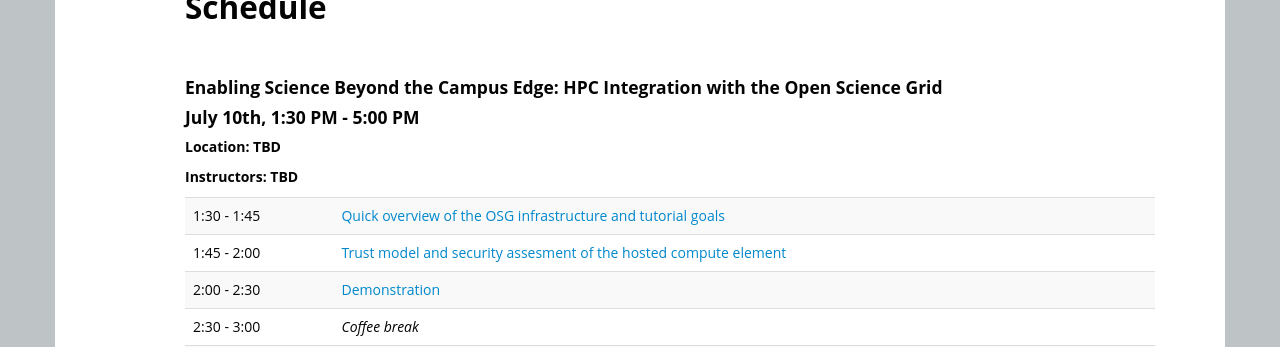
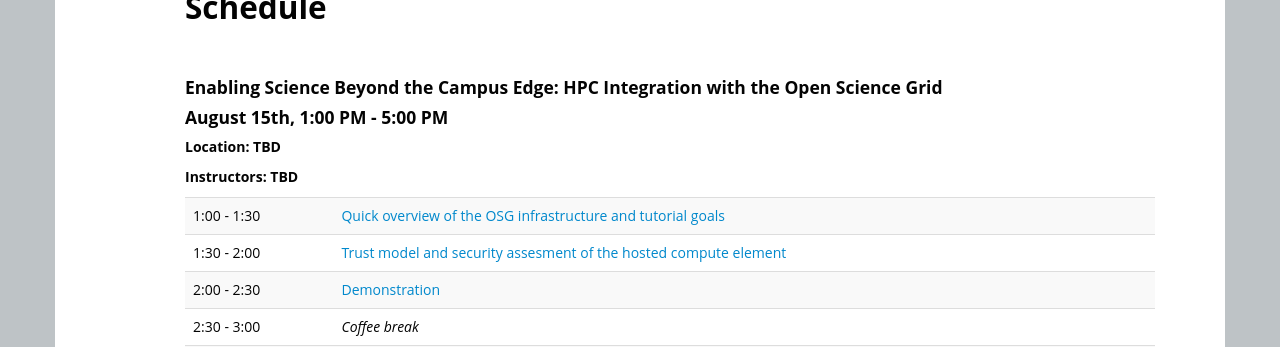
Before and after one commit to SWC-OSG-Workshop/OSG-HostedCE-RMACC17, a Jekyll site: the page built from index.html, in a window 1280 px wide. Shown: the part 1020-1367 px from the top of the page. Built offline with Jekyll 4.4.1, drawn with Linux system fonts in a browser that asks for light colours; nearby versions of some CDN libraries; library files that are not in the unit come from our copies.

Commit message:
Update times/date

```diff
--- a/index.html
+++ b/index.html
@@ -130,14 +130,14 @@
 <h2> </h2>
 <div class="row-fluid">
     <h4> Enabling Science Beyond the Campus Edge: HPC Integration with the Open Science Grid </h4>
-    <h4> July 10th, 1:30 PM - 5:00 PM </h4>
+    <h4> August 15th, 1:00 PM - 5:00 PM </h4>
     <h5>Location: TBD </h5>
     <h5>Instructors: TBD</h5>
      <h3> </h3>
     <table class="table table-striped">
-      <tr> <td>1:30 - 1:45 </td> <td> <a href="https://docs.google.com/presentation/d/1nuIiXQDrQ7xl0IAB0zbT7AZPsuHnewNrHVWjR1xw6fU/edit?usp=sharing"> Quick overview of the OSG
+      <tr> <td>1:00 - 1:30 </td> <td> <a href="https://docs.google.com/presentation/d/1nuIiXQDrQ7xl0IAB0zbT7AZPsuHnewNrHVWjR1xw6fU/edit?usp=sharing"> Quick overview of the OSG
       infrastructure and tutorial goals</a> </td> </tr>
-      <tr> <td>1:45 - 2:00 </td> <td><a href="https://docs.google.com/presentation/d/1L9OT6mBrTPDtV8kA1kaax3YzGHmxHPwiwAF6RUYYbEU/edit?usp=sharing">Trust model and security
+      <tr> <td>1:30 - 2:00 </td> <td><a href="https://docs.google.com/presentation/d/1L9OT6mBrTPDtV8kA1kaax3YzGHmxHPwiwAF6RUYYbEU/edit?usp=sharing">Trust model and security
       assesment of the hosted compute element</a></td> </tr>
       <tr> <td>2:00 - 2:30 </td> <td><a href="demo.html">Demonstration</a></td> </tr>
       <tr> <td>2:30 - 3:00</td> <td><em>Coffee break</em></td> </tr>
```
